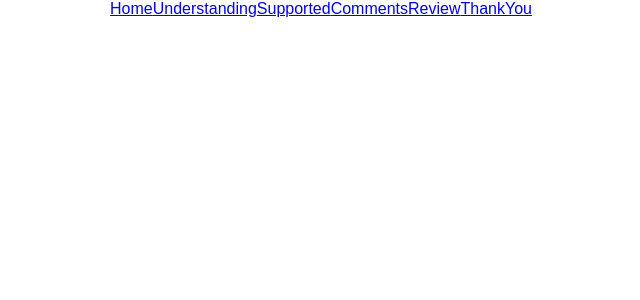
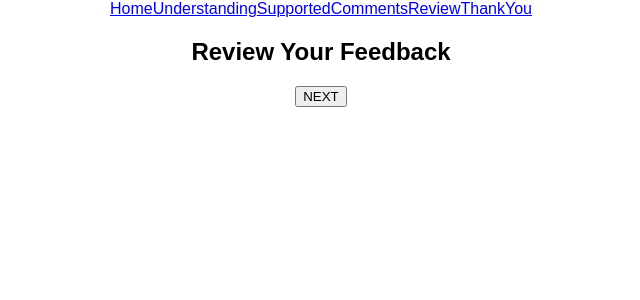
Before and after one commit to k3ndang/redux-feedback-loop, a React (Create React App) app: page /#/Review in a window 1280 px wide. Shown: the top 300 px of the page, without its empty margins (319-959 px from the left). Built offline with nearby package versions, Linux system fonts and the light colour scheme.

Commit message:
set up review and thankyou page with routes

```diff
--- a/src/components/App/App.jsx
+++ b/src/components/App/App.jsx
@@ -7,6 +7,8 @@ import Feeling from "../Question/Feeling";
 import Understanding from "../Question/Understanding";
 import Supported from "../Question/Supported";
 import Comments from "../Question/Comments";
+import Review from "../Review/Review";
+import ThankYou from "../ThankYou/ThankYou";
 
 function App() {
   return (
@@ -33,6 +35,14 @@ function App() {
           <Supported />
         </Route>
 
+        <Route path="/Review" exact>
+          <Review />
+        </Route>
+
+        <Route path="/ThankYou" exact>
+          <ThankYou />
+        </Route>
+
         <Route path="/Comments" exact>
           <Comments />
         </Route>
--- a/src/components/Header/Header.jsx
+++ b/src/components/Header/Header.jsx
@@ -1,14 +1,11 @@
-function Header(){
+function Header() {
+  return (
 
-
-
-
-    return(
-         <header className='App-header'>
-        <h1 className='App-title'>Feedback!</h1>
-        <h4>Don't forget it!</h4>
-      </header>
-    );
+    <header className="App-header">
+      <h1 className="App-title">Feedback!</h1>
+      <h4>Don't forget it!</h4>
+    </header>
+  );
 }
 
-export default Header
+export default Header;
--- a/src/components/Question/Comments.jsx
+++ b/src/components/Question/Comments.jsx
@@ -7,6 +7,7 @@ function Comments() {
 
   const [comments, setComments] = useState("");
 
+   //saves data to object on submit/dispatch and push to next page
   const saveCommentsInformation = (event) => {
     event.preventDefault();
     console.log("in save Comments");
--- a/src/components/Question/Feeling.jsx
+++ b/src/components/Question/Feeling.jsx
@@ -7,6 +7,7 @@ function Feeling() {
 
   const [feeling, setFeeling] = useState("");
 
+   //saves data to object on submit/dispatch and push to next page
   const saveFeelingInformation = (event) => {
     event.preventDefault();
     console.log("in save customer info");
--- a/src/components/Question/Supported.jsx
+++ b/src/components/Question/Supported.jsx
@@ -7,6 +7,7 @@ function Supported() {
 
   const [supported, setSupported] = useState("");
 
+   //saves data to object on submit/dispatch and push to next page
   const saveSupportedInformation = (event) => {
     event.preventDefault();
     console.log("in save Supported");
--- a/src/components/Question/Understanding.jsx
+++ b/src/components/Question/Understanding.jsx
@@ -7,9 +7,11 @@ function Understanding() {
 
   const [understanding, setUnderstanding] = useState("");
 
+  //saves data to object on submit/dispatch and push to next page
   const saveUnderstandingInformation = (event) => {
     event.preventDefault();
     console.log("in save understanding");
+
 
     const feedback = {
       understanding: understanding,
--- a/src/components/Review/Review.jsx
+++ b/src/components/Review/Review.jsx
@@ -1,14 +1,21 @@
+import { useHistory } from "react-router-dom";
 
 function Review(){
+    const history = useHistory();
+const submit = () => {
 
 
+    console.log('submitted');
+    history.push("/ThankYou")
+}
 
 
     return(
         <>
         <h2>Review Your Feedback</h2>
 
-        <button>SUBMIT</button>
+        <button onClick={submit} >NEXT</button>
+      <br></br>
         </>
     );
 }
--- a/src/components/ThankYou/ThankYou.jsx
+++ b/src/components/ThankYou/ThankYou.jsx
@@ -1,13 +1,19 @@
+import { useHistory } from "react-router-dom";
+
 function ThankYou(){
+    const history = useHistory();
 
-
+    const reset =() => {
+        console.log('submitted');
+        history.push("/")
+    }
 
 
     return(
         <>
         <header>Feedback</header>
         <h2>Thank You!</h2>
-        <button>Leave New Feedback</button>
+        <button onClick={reset} >Leave New Feedback</button>
         </>
     );
 }
```
